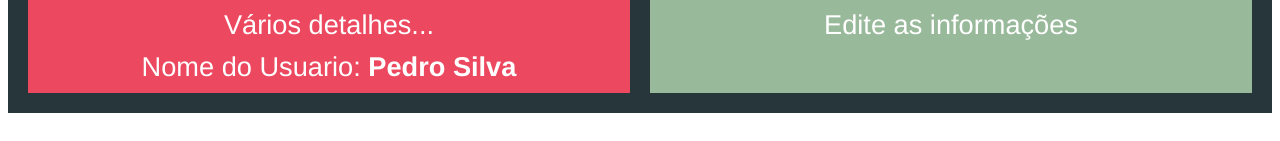
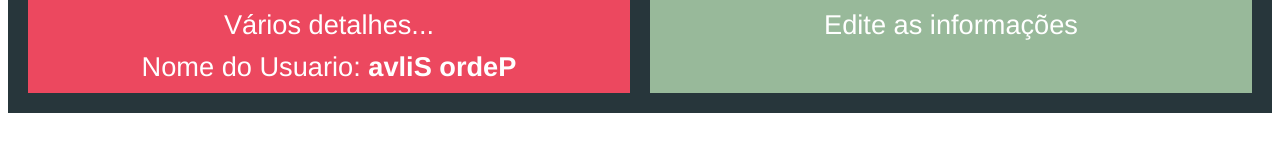
Before and after one commit to hugopedro/Vue, a Vue app in the folder componentes-comunicacao/comunicacao/: page / in a window 1280 px wide. Shown: the part 367-508 px from the top of the page. Built offline with nearby package versions, Linux system fonts and the light colour scheme.

Commit message:
Usando Props no Componente Filho

```diff
--- a/componentes-comunicacao/comunicacao/src/components/UsuarioInfo.vue
+++ b/componentes-comunicacao/comunicacao/src/components/UsuarioInfo.vue
@@ -2,7 +2,7 @@
     <div class="componente">
         <h2>As Informações de Usuário</h2>
         <p>Vários detalhes...</p>
-        <p>Nome do Usuario: <strong> {{ nome }}</strong></p>
+        <p>Nome do Usuario: <strong> {{ inverterNome() }}</strong></p>
     </div>
 </template>
 
@@ -13,7 +13,12 @@ export default {
     * entao o {{ nome }} da linha 5 vai vir apartir da propiedade nome abaixo e passa-se a propiedade
     * no momento que cria a Tag de um componente, no caso no Usuario.Vue linha 8
     * A comunicação do componente pai e do componente filho é por causa das propiedades props */
-    props: ['nome']
+    props: ['nome'],
+    methods: {
+        inverterNome() {
+            return this.nome.split('').reverse().join('')
+        }
+    }
 }
 </script>
 
```
